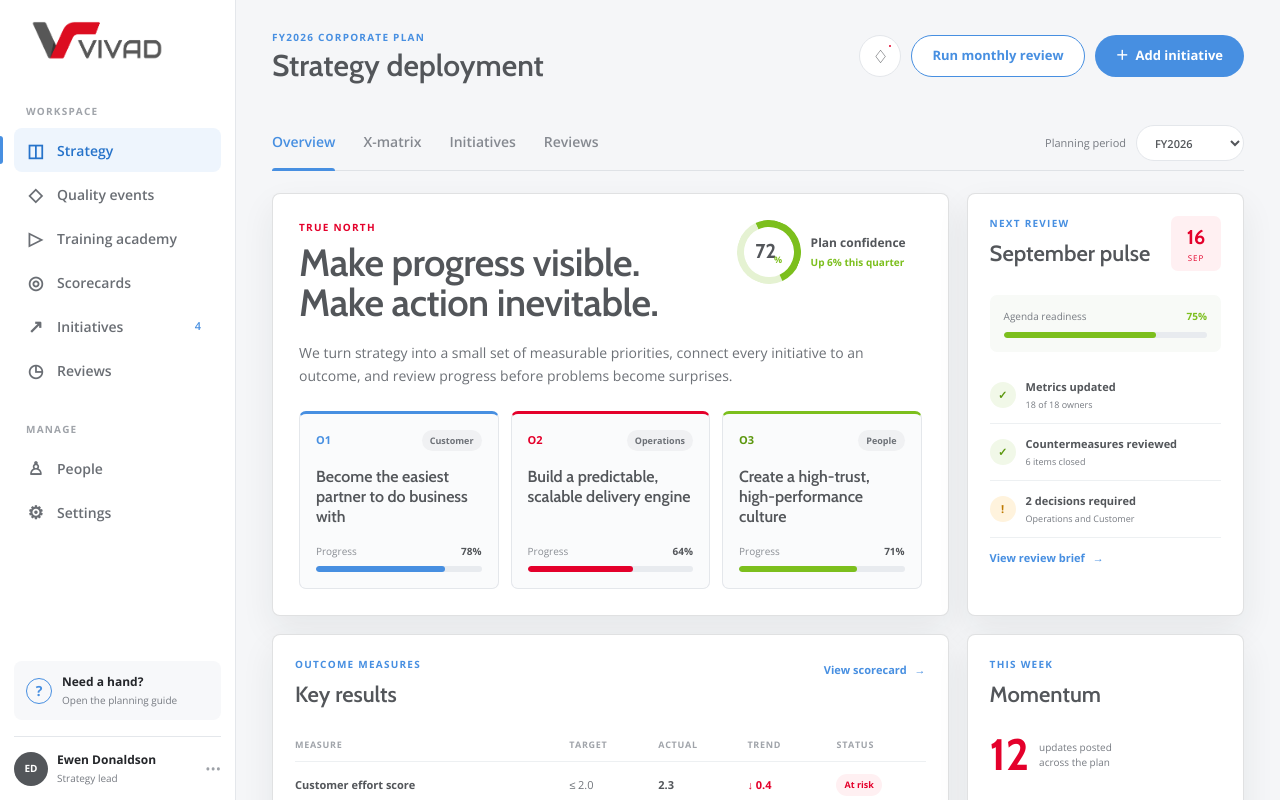
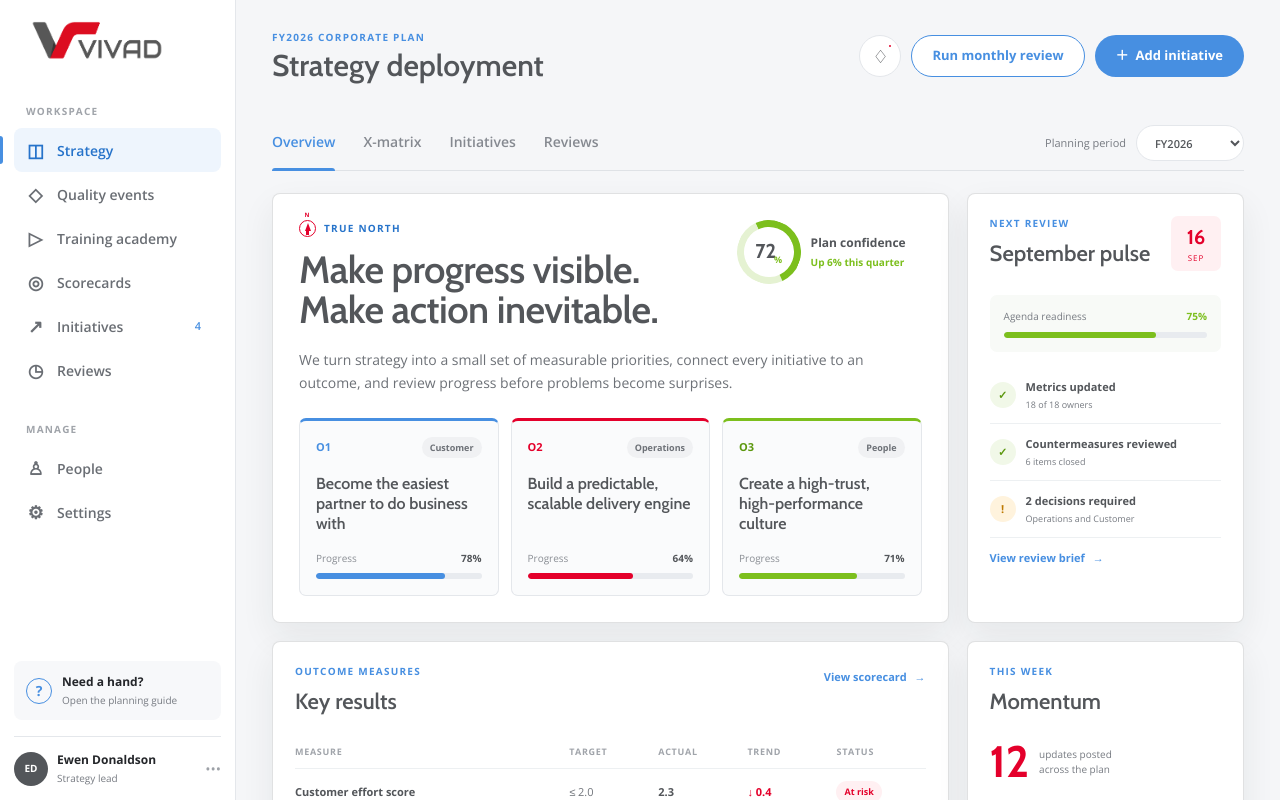
Before and after one commit to ewendonaldson1971-bit/Hoshin-Kanri, a Next.js app: page /strategy in a window 1280 px wide. Shown: the top 800 px of the page. Built offline with nearby package versions, Linux system fonts and the light colour scheme.

Commit message:
Add blue true north label and compass

```diff
--- a/app/strategy/page.tsx
+++ b/app/strategy/page.tsx
@@ -190,7 +190,12 @@ export default function Home() {
             <article className="card north-star">
               <div className="card-heading">
                 <div>
-                  <span className="section-kicker red">True north</span>
+                  <span className="section-kicker true-north-label">
+                    <span className="north-compass" aria-hidden="true">
+                      <i />
+                    </span>
+                    True north
+                  </span>
                   <h2>Make progress visible.<br />Make action inevitable.</h2>
                 </div>
                 <div className="confidence">
```
